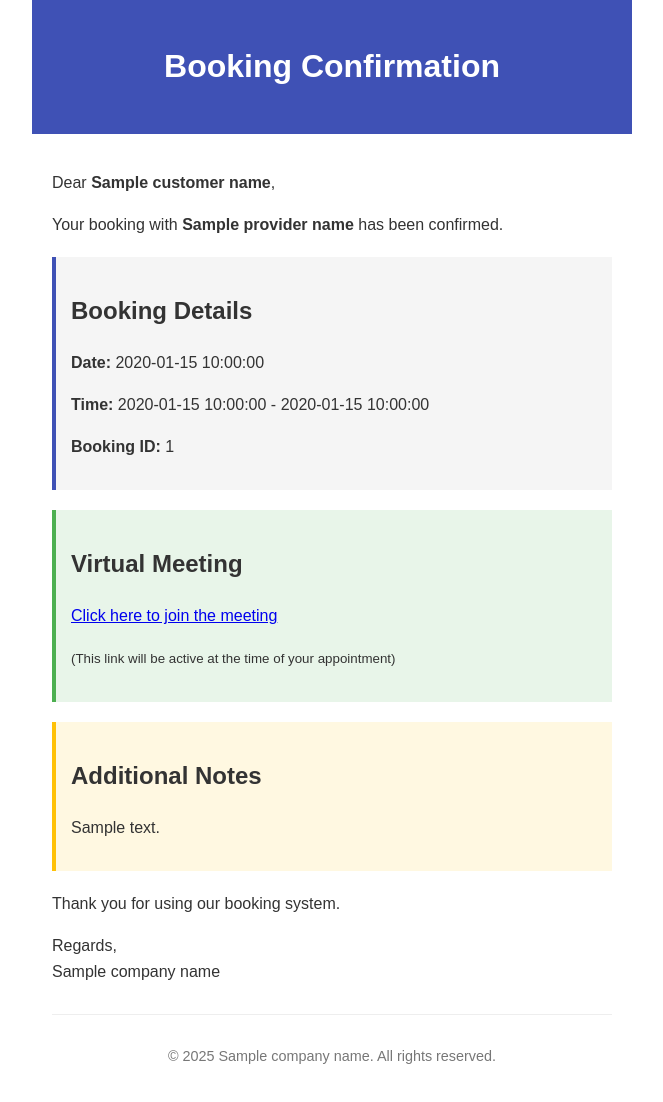
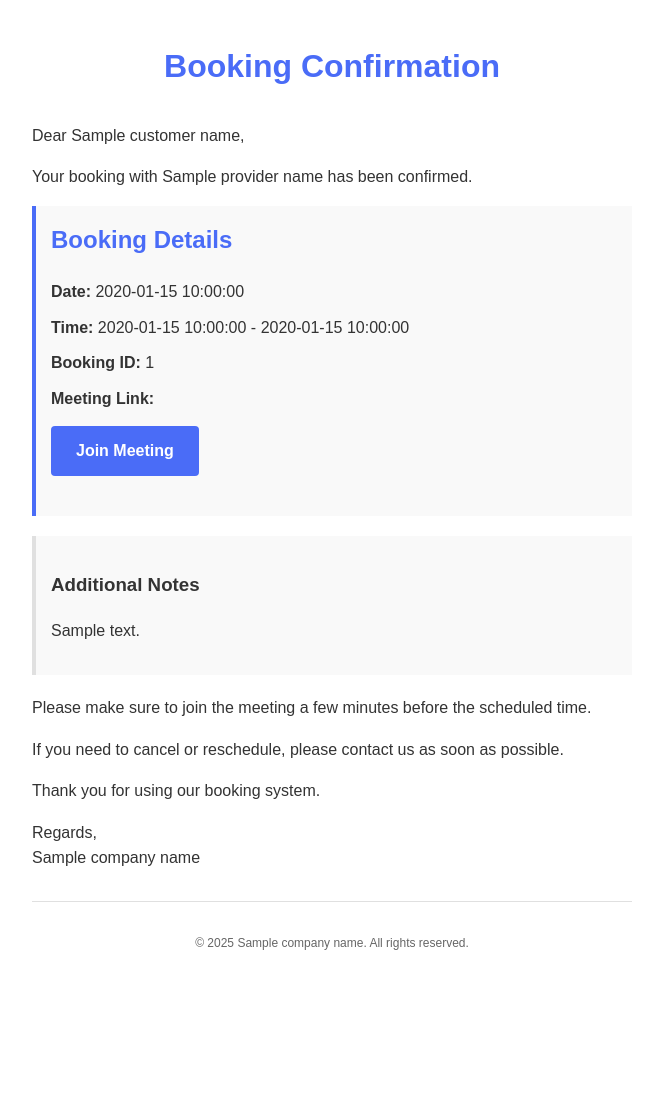
Before and after one commit to digitalsamba/booking-system, a PHP site: template booking-system-backend/templates/emails/booking_confirmation_html.php in a window 1280 px wide. Shown: the whole page, without its empty margins (308-971 px from the left). After the commit the page ends 950 px from the top, so only its background shows below. Run offline with PHP 8.4, Linux system fonts and the light colour scheme; the template is opened without the code that fills it: most values are stand-ins (such as "Sample title", 1, 10 or a date in 2020).

Commit message:
sending confirmation emails

```diff
--- a/booking-system-backend/templates/emails/booking_confirmation_html.php
+++ b/booking-system-backend/templates/emails/booking_confirmation_html.php
@@ -1,7 +1,9 @@
 <!DOCTYPE html>
 <html>
 <head>
-    <meta charset="utf-8">
+    <meta charset="UTF-8">
+    <meta name="viewport" content="width=device-width, initial-scale=1.0">
+    <title>Booking Confirmation</title>
     <style>
         body {
             font-family: Arial, sans-serif;
@@ -9,41 +11,60 @@
             color: #333;
             max-width: 600px;
             margin: 0 auto;
+            padding: 20px;
         }
         .header {
-            background-color: #3f51b5;
-            color: white;
-            padding: 20px;
             text-align: center;
+            margin-bottom: 30px;
         }
-        .content {
-            padding: 20px;
+        .logo {
+            max-width: 150px;
+            margin-bottom: 20px;
+        }
+        h1 {
+            color: #4a6cf7;
+            margin-bottom: 20px;
         }
         .booking-details {
-            background-color: #f5f5f5;
-            border-left: 4px solid #3f51b5;
+            background-color: #f9f9f9;
+            border-left: 4px solid #4a6cf7;
             padding: 15px;
-            margin: 20px 0;
+            margin-bottom: 20px;
         }
-        .meeting-link {
-            background-color: #e8f5e9;
-            border-left: 4px solid #4caf50;
-            padding: 15px;
-            margin: 20px 0;
+        .booking-details h2 {
+            margin-top: 0;
+            color: #4a6cf7;
+        }
+        .booking-item {
+            margin-bottom: 10px;
+        }
+        .booking-label {
+            font-weight: bold;
         }
         .notes {
-            background-color: #fff8e1;
-            border-left: 4px solid #ffc107;
+            background-color: #f9f9f9;
             padding: 15px;
-            margin: 20px 0;
+            margin-bottom: 20px;
+            border-left: 4px solid #e0e0e0;
+        }
+        .join-button {
+            display: inline-block;
+            background-color: #4a6cf7;
+            color: white !important;
+            text-decoration: none;
+            padding: 12px 25px;
+            border-radius: 4px;
+            margin-top: 15px;
+            margin-bottom: 15px;
+            font-weight: bold;
         }
         .footer {
             margin-top: 30px;
-            padding-top: 15px;
-            border-top: 1px solid #eee;
+            padding-top: 20px;
+            border-top: 1px solid #e0e0e0;
             text-align: center;
-            font-size: 0.9em;
-            color: #777;
+            font-size: 12px;
+            color: #666;
         }
     </style>
 </head>
@@ -52,43 +73,46 @@
         <h1>Booking Confirmation</h1>
     </div>
 
-    <div class="content">
-        <p>Dear <strong><?php echo htmlspecialchars($customer_name); ?></strong>,</p>
+    <p>Dear <?php echo htmlspecialchars($customer_name); ?>,</p>
 
-        <p>Your booking with <strong><?php echo htmlspecialchars($provider_name); ?></strong> has been confirmed.</p>
+    <p>Your booking with <?php echo htmlspecialchars($provider_name); ?> has been confirmed.</p>
 
     <div class="booking-details">
         <h2>Booking Details</h2>
-            <p><strong>Date:</strong> <?php echo htmlspecialchars($booking_date); ?></p>
-            <p><strong>Time:</strong> <?php echo htmlspecialchars($start_time); ?> - <?php echo htmlspecialchars($end_time); ?></p>
-            <p><strong>Booking ID:</strong> <?php echo htmlspecialchars($booking_id); ?></p>
+        <div class="booking-item">
+            <span class="booking-label">Date:</span> <?php echo htmlspecialchars($booking_date); ?>
+        </div>
+        <div class="booking-item">
+            <span class="booking-label">Time:</span> <?php echo htmlspecialchars($start_time); ?> - <?php echo htmlspecialchars($end_time); ?>
+        </div>
+        <div class="booking-item">
+            <span class="booking-label">Booking ID:</span> <?php echo htmlspecialchars($booking_id); ?>
         </div>
 
         <?php if (!empty($customer_link)): ?>
-        <div class="meeting-link">
-            <h2>Virtual Meeting</h2>
-            <p><a href="<?php echo htmlspecialchars($customer_link); ?>" target="_blank">Click here to join the meeting</a></p>
-            <p><small>(This link will be active at the time of your appointment)</small></p>
+        <div class="booking-item">
+            <span class="booking-label">Meeting Link:</span><br>
+            <a href="<?php echo htmlspecialchars($customer_link); ?>" class="join-button">Join Meeting</a>
         </div>
         <?php endif; ?>
+    </div>
 
     <?php if (!empty($notes)): ?>
     <div class="notes">
-            <h2>Additional Notes</h2>
+        <h3>Additional Notes</h3>
         <p><?php echo nl2br(htmlspecialchars($notes)); ?></p>
     </div>
     <?php endif; ?>
 
+    <p>Please make sure to join the meeting a few minutes before the scheduled time.</p>
+    <p>If you need to cancel or reschedule, please contact us as soon as possible.</p>
+
     <p>Thank you for using our booking system.</p>
 
-        <p>
-            Regards,<br>
-            <?php echo htmlspecialchars($company_name); ?>
-        </p>
+    <p>Regards,<br><?php echo htmlspecialchars($company_name); ?></p>
 
     <div class="footer">
         <p>&copy; <?php echo date('Y'); ?> <?php echo htmlspecialchars($company_name); ?>. All rights reserved.</p>
     </div>
-    </div>
 </body>
 </html>
--- a/booking-system-frontend/src/stores/auth.js
+++ b/booking-system-frontend/src/stores/auth.js
@@ -1,5 +1,5 @@
 import { defineStore } from 'pinia'
-import { authService } from '../services/api'
+import { authService, userService } from '../services/api'
 
 export const useAuthStore = defineStore('auth', {
   state: () => {
@@ -120,8 +120,8 @@ export const useAuthStore = defineStore('auth', {
       this.error = null
 
       try {
-        // Use the authService directly
-        const response = await authService.updateProfile(userData)
+        // Use the userService instead of authService
+        const response = await userService.updateProfile(userData)
 
         // Log what we received from the server
         console.log('Server response:', response.data.user);
```
Also changed, not shown: booking-system-backend/router.php (+78 -81 lines), booking-system-backend/src/Controllers/PublicController.php (+113 -2 lines), booking-system-backend/src/Utils/Email/EmailServiceFactory.php (+1 -6 lines), booking-system-backend/test_booking_confirmation.php (added, +80 -0 lines), booking-system-backend/test_booking_email.php (added, +140 -0 lines), booking-system-backend/src/Utils/Email/Providers/SendgridEmailProvider.php (line endings or trailing spaces), booking-system-frontend/src/views/PublicBookingView.vue (line endings or trailing spaces). Lines whose indentation alone changed are shown as unchanged.
